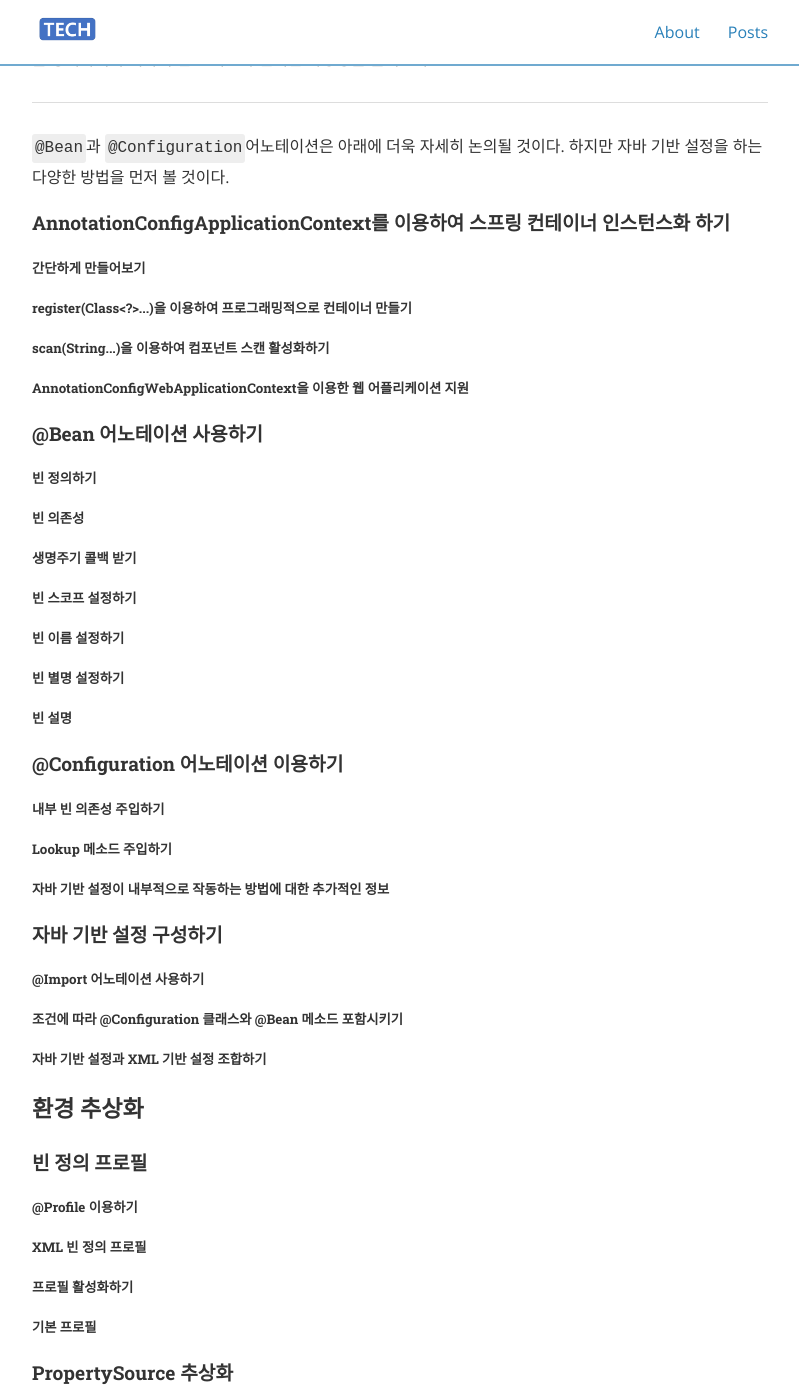
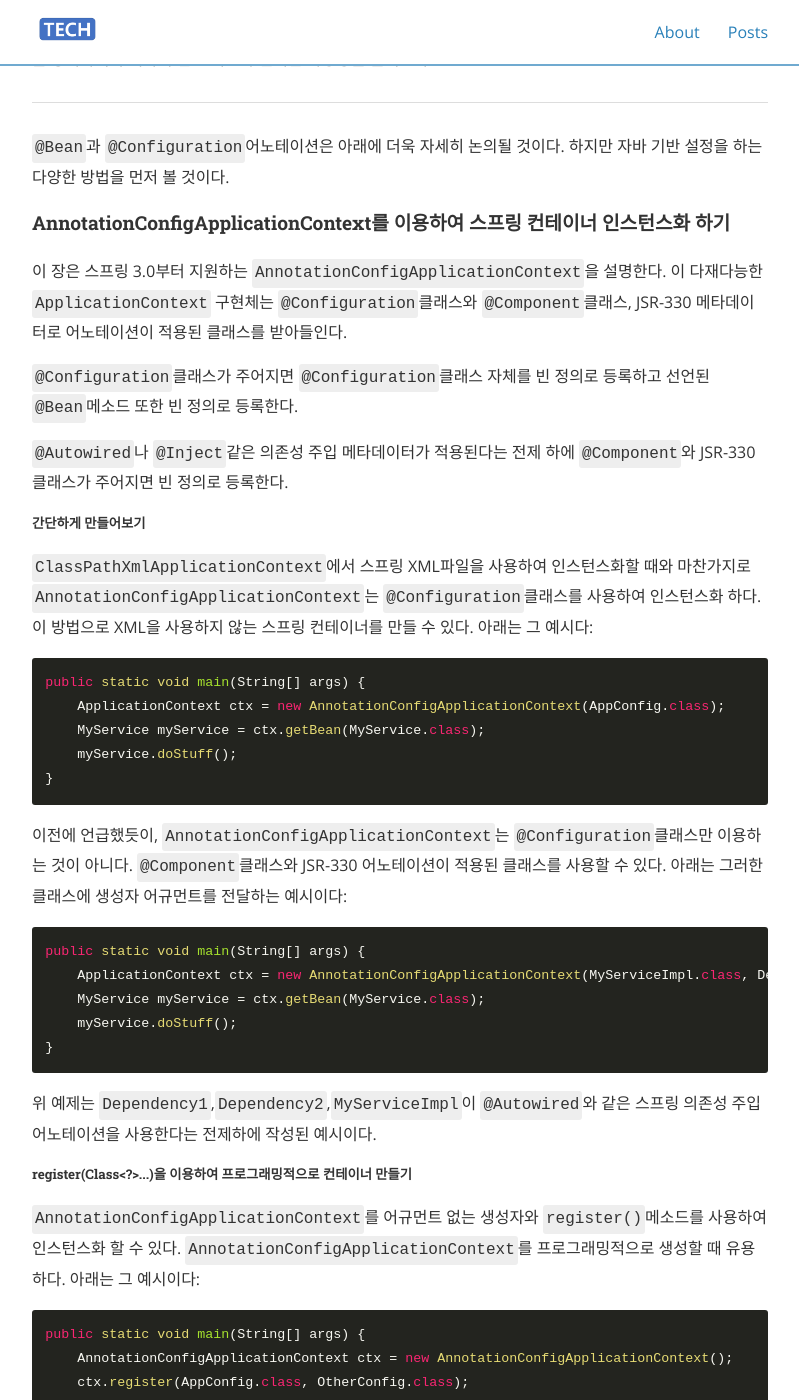
Before and after one commit to e406hsy/e406hsy.github.io, a Jekyll site: the page built from _posts/2020-05-17-Spring_Reference_Core_1_Beans.md, in a window 1280 px wide and 1400 px high, scrolled down 128065 px. Shown: the whole window, without its empty margins (240-1039 px from the left). Built offline with Jekyll 4.4.1, drawn with Linux system fonts in a browser that asks for light colours; nearby versions of some CDN libraries; comment, search, counter and statistics services are not loaded; some of the changed text lies outside the part shown.

Commit message:
add: add contents

````diff
--- a/_posts/2020-05-17-Spring_Reference_Core_1_Beans.md
+++ b/_posts/2020-05-17-Spring_Reference_Core_1_Beans.md
@@ -3829,8 +3829,51 @@ public class AppConfig {
 
 <h4 id="beans-java-instantiating-container">AnnotationConfigApplicationContext를 이용하여 스프링 컨테이너 인스턴스화 하기</h4>
 
+이 장은 스프링 3.0부터 지원하는 `AnnotationConfigApplicationContext`을 설명한다. 이 다재다능한 `ApplicationContext` 구현체는 `@Configuration`클래스와 `@Component`클래스, JSR-330 메타데이터로 어노테이션이 적용된 클래스를 받아들인다.
+
+`@Configuration`클래스가 주어지면 `@Configuration`클래스 자체를 빈 정의로 등록하고 선언된 `@Bean`메소드 또한 빈 정의로 등록한다.
+
+`@Autowired`나 `@Inject`같은 의존성 주입 메타데이터가 적용된다는 전제 하에 `@Component`와 JSR-330 클래스가 주어지면 빈 정의로 등록한다.
+
 <h5 id="beans-java-instantiating-container-constructor">간단하게 만들어보기</h5>
+
+`ClassPathXmlApplicationContext`에서 스프링 XML파일을 사용하여 인스턴스화할 때와 마찬가지로 `AnnotationConfigApplicationContext`는 `@Configuration`클래스를 사용하여 인스턴스화 하다. 이 방법으로 XML을 사용하지 않는 스프링 컨테이너를 만들 수 있다. 아래는 그 예시다:
+
+```java
+public static void main(String[] args) {
+    ApplicationContext ctx = new AnnotationConfigApplicationContext(AppConfig.class);
+    MyService myService = ctx.getBean(MyService.class);
+    myService.doStuff();
+}
+```
+
+이전에 언급했듯이, `AnnotationConfigApplicationContext`는 `@Configuration`클래스만 이용하는 것이 아니다. `@Component`클래스와 JSR-330 어노테이션이 적용된 클래스를 사용할 수 있다. 아래는 그러한 클래스에 생성자 어규먼트를 전달하는 예시이다:
+
+```java
+public static void main(String[] args) {
+    ApplicationContext ctx = new AnnotationConfigApplicationContext(MyServiceImpl.class, Dependency1.class, Dependency2.class);
+    MyService myService = ctx.getBean(MyService.class);
+    myService.doStuff();
+}
+```
+
+위 예제는 `Dependency1`,`Dependency2`,`MyServiceImpl`이 `@Autowired`와 같은 스프링 의존성 주입 어노테이션을 사용한다는 전제하에 작성된 예시이다.
+
 <h5 id="beans-java-instantiating-container-register">register(Class<?>...)을 이용하여 프로그래밍적으로 컨테이너 만들기</h5>
+
+`AnnotationConfigApplicationContext`를 어규먼트 없는 생성자와 `register()`메소드를 사용하여 인스턴스화 할 수 있다. `AnnotationConfigApplicationContext`를 프로그래밍적으로 생성할 때 유용하다. 아래는 그 예시이다:
+
+```java
+public static void main(String[] args) {
+    AnnotationConfigApplicationContext ctx = new AnnotationConfigApplicationContext();
+    ctx.register(AppConfig.class, OtherConfig.class);
+    ctx.register(AdditionalConfig.class);
+    ctx.refresh();
+    MyService myService = ctx.getBean(MyService.class);
+    myService.doStuff();
+}
+```
+
 <h5 id="beans-java-instantiating-container-scan">scan(String...)을 이용하여 컴포넌트 스캔 활성화하기</h5>
 <h5 id="beans-java-instantiating-container-web">AnnotationConfigWebApplicationContext을 이용한 웹 어플리케이션 지원</h5>
 
````
